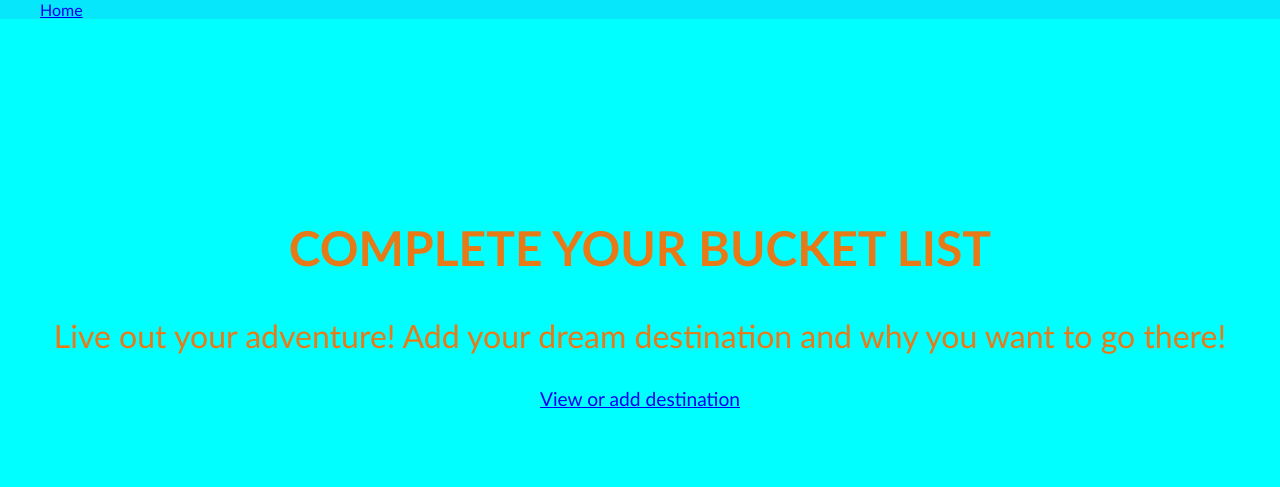
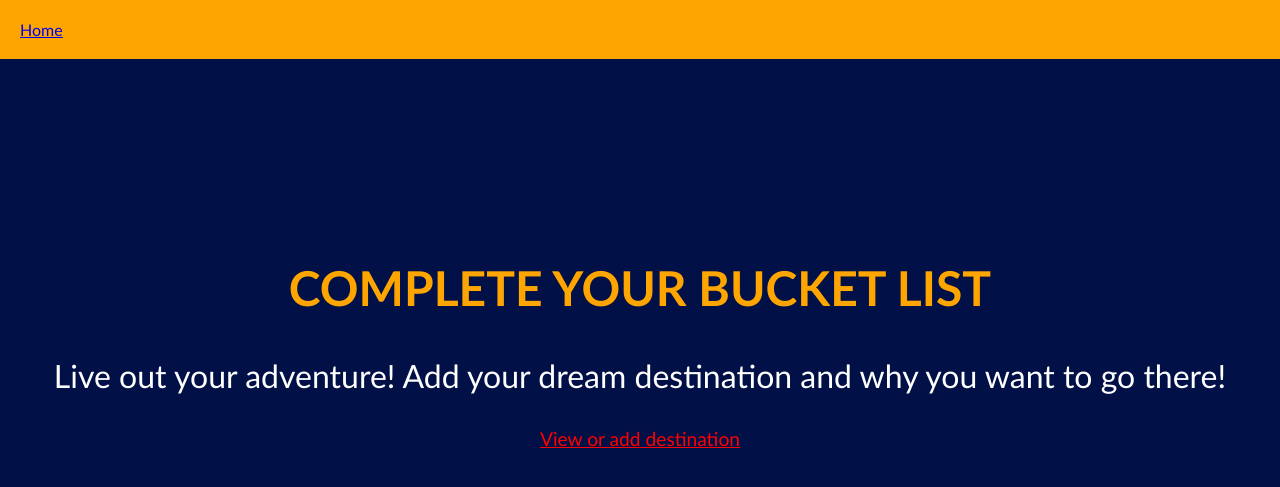
Before and after one commit to Naefunn/Apps_around_the_World, a Flask app: page / in a window 1280 px wide. Shown: the top 487 px of the page. Run offline with Flask 2, Linux system fonts and the light colour scheme.

Commit message:
More styling

```diff
--- a/static/style.css
+++ b/static/style.css
@@ -1,15 +1,19 @@
 body {
-    background-color: aqua;
-    color: hwb(28 9% 9%);
+    background-color: rgb(1, 16, 71);
+    color: hwb(0 100% 0%);
     margin: 0;
     font-family: 'Gill Sans', 'Gill Sans MT', Calibri, 'Trebuchet MS', sans-serif;
 }
 
+.homepage-title {
+    color: orange;
+}
 
 .menu {
-    background-color: rgb(6, 231, 252);
+    background-color: orange;
     list-style: none;
     margin: 0;
+    padding: 20px;
 }
 
 .country--box {
@@ -88,8 +92,12 @@ select {
     box-sizing: border-box;
 }
 
-.new--country--link{
+.new-country-link{
     display: flex;
     justify-content: center;
     font-size: larger;
+    color: red;
 }
+.country {
+    text-transform: uppercase;
+}
--- a/templates/countries/index.html
+++ b/templates/countries/index.html
@@ -8,7 +8,7 @@
 </nav>
 <div class = "country--box">
     {% for countries in all_countries  %}
-        <h2>{{ countries.name }}</h2>
+        <h2 class="country">{{ countries.name }}</h2>
         <h3>Why do you want to visit?</h3>
         <p> {{ countries.description }}</p>
         <p><a href="/countries/{{ countries.id }}">View Cities</a></p>
--- a/templates/index.html
+++ b/templates/index.html
@@ -10,11 +10,11 @@
 </nav>
 </header>
 <div class="home--page">
-<h2>COMPLETE YOUR BUCKET LIST</h2>
+<h2 class="homepage-title">COMPLETE YOUR BUCKET LIST</h2>
 
 <p>Live out your adventure! Add your dream destination and why you want to go there! </p>
 </div>
 
-<a class="new--country--link" href="/countries">View or add destination</a>
+<a class="new-country-link" href="/countries">View or add destination</a>
 
 {% endblock %}
```
